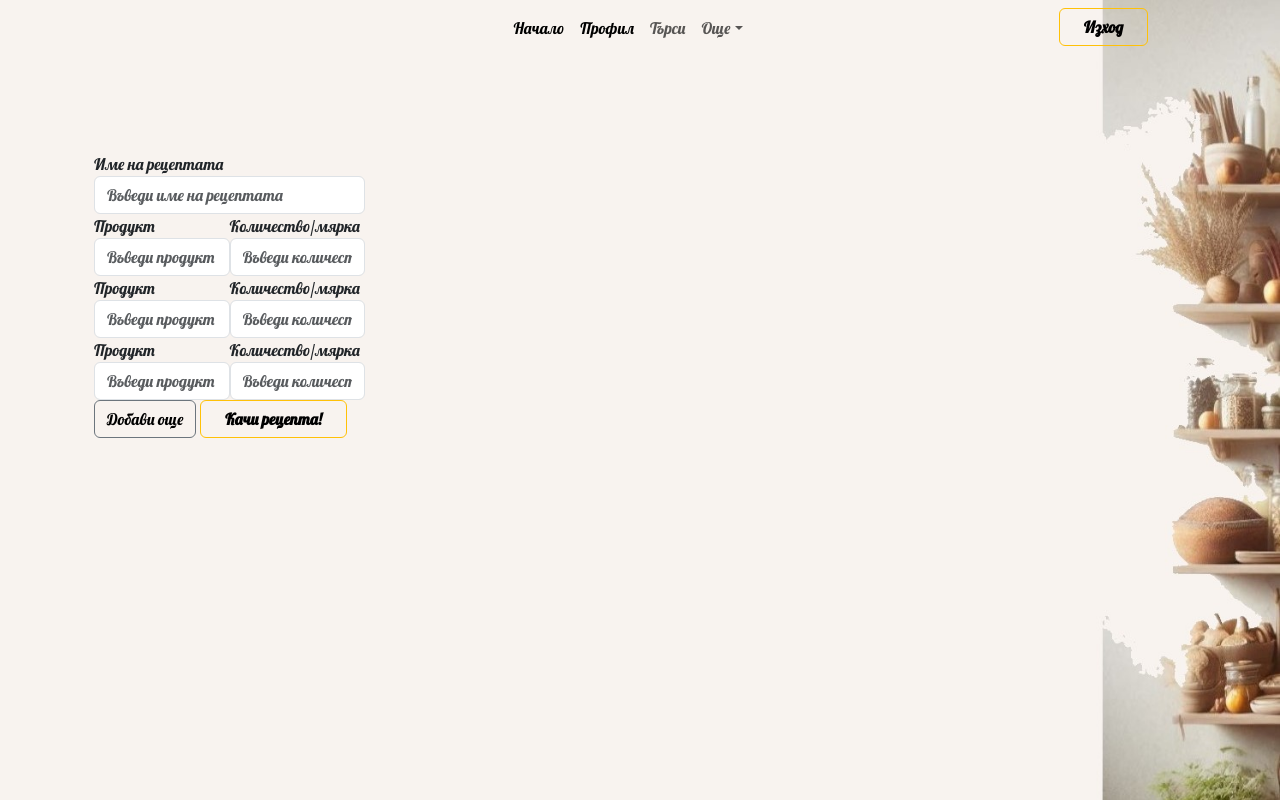
After one commit to NikolayGeorgievv/What-to-eat, a Spring Boot app: page /getAddRecipeForm in a window 1280 px wide. The commit adds this page. Run offline with Spring Boot 4, Linux system fonts and the light colour scheme; the visitor is signed in with stand-in values (Sample User, id 1); some of the project's set-up classes (security, data sources, template engines, error pages and the like) are left out, and stand-ins take their place; some libraries are stand-ins or nearby versions.

Commit message:
Basic FE implementation for user to add recipes.

```diff
--- a/src/main/java/whattoeat/app/controller/UserController.java
+++ b/src/main/java/whattoeat/app/controller/UserController.java
@@ -6,6 +6,9 @@ import org.springframework.security.core.context.SecurityContextHolder;
 import org.springframework.stereotype.Controller;
 import org.springframework.web.bind.annotation.GetMapping;
 import org.springframework.web.bind.annotation.ModelAttribute;
+import org.springframework.web.bind.annotation.PostMapping;
+import org.springframework.web.bind.annotation.RequestBody;
+import whattoeat.app.dto.CreateRecipeDTO;
 import whattoeat.app.service.service.UserService;
 
 import java.util.List;
@@ -24,6 +27,20 @@ public class UserController {
         return "userProfile";
     }
 
+    @GetMapping("/getAddRecipeForm")
+    public String getAddRecipe() {
+        return "addRecipeForm";
+    }
+
+    @PostMapping("addCustomRecipe")
+    public String addCustomRecipe(@RequestBody CreateRecipeDTO recipeDTO) {
+        Authentication authentication = SecurityContextHolder.getContext().getAuthentication();
+        String userEmail = authentication.getName();
+
+
+        return "redirect:/userProfile";
+    }
+
     @ModelAttribute("favoriteRecipes")
     public List<String> getFavoriteRecipes() {
         Authentication authentication = SecurityContextHolder.getContext().getAuthentication();
--- /dev/null
+++ b/src/main/resources/templates/addRecipeForm.html
@@ -0,0 +1,139 @@
+<!DOCTYPE html>
+<html xmlns:th="http://www.thymeleaf.org" lang="en">
+<head>
+    <link href="https://cdn.jsdelivr.net/npm/bootstrap@5.3.3/dist/css/bootstrap.min.css" rel="stylesheet"
+          integrity="sha384-QWTKZyjpPEjISv5WaRU9OFeRpok6YctnYmDr5pNlyT2bRjXh0JMhjY6hW+ALEwIH" crossorigin="anonymous">
+    <script src="https://cdn.jsdelivr.net/npm/bootstrap@5.3.3/dist/js/bootstrap.bundle.min.js"
+            integrity="sha384-YvpcrYf0tY3lHB60NNkmXc5s9fDVZLESaAA55NDzOxhy9GkcIdslK1eN7N6jIeHz"
+            crossorigin="anonymous"></script>
+    <link rel="preconnect" href="https://fonts.googleapis.com">
+    <link rel="preconnect" href="https://fonts.gstatic.com" crossorigin>
+    <link href="https://fonts.googleapis.com/css2?family=Lobster&display=swap" rel="stylesheet">
+    <link rel="stylesheet" th:href="@{'/css/mainStyling.css'}">
+
+    <meta charset="UTF-8">
+    <title>Search page</title>
+</head>
+<body>
+<div>
+    <nav th:replace="~{fragments/nav-bar}"></nav>
+</div>
+
+
+<div class="container col-xxl-8 px-4 py-5">
+    <div class="row flex-lg align-items-center g-2 py-5">
+
+        <form id="addRecipeForm"
+              th:action="@{/addCustomRecipe}"
+              th:method="post"
+              class="col-10 col-sm-8 col-lg-6">
+            <div class="form-row"  id="addRecipeContainer">
+                <div class="form-group col-md-6">
+                    <label for="recipeName">Име на рецептата</label>
+                    <input type="text" class="form-control" id="recipeName" name="recipeName"
+                           placeholder="Въведи име на рецептата">
+                    <!--                    <p th:if="${#fields.hasErrors('nameTaken')}" class="errors">Името вече се използва</p>-->
+                </div>
+                <div class="form-group col-md-6 d-flex flex-column">
+                    <div class="d-flex">
+                        <div class="d-flex flex-column">
+                            <label for="productName">Продукт</label>
+                            <input class="form-control" id="productName" name="productName"
+                                   placeholder="Въведи продукт">
+                        </div>
+                        <div class="d-flex flex-column">
+                            <label for="quantity">Количество/мярка</label>
+                            <input class="form-control" id="quantity" name="quantity"
+                                   placeholder="Въведи количество/мярка">
+                        </div>
+                    </div>
+                </div>
+                <div class="form-group col-md-6 d-flex flex-column">
+                    <div class="d-flex">
+                        <div class="d-flex flex-column">
+                            <label for="productName">Продукт</label>
+                            <input class="form-control" id="productName1" name="productName"
+                                   placeholder="Въведи продукт">
+                        </div>
+                        <div class="d-flex flex-column">
+                            <label for="quantity">Количество/мярка</label>
+                            <input class="form-control" id="quantity1" name="quantity"
+                                   placeholder="Въведи количество/мярка">
+                        </div>
+                    </div>
+                </div>
+                <div class="form-group col-md-6 d-flex flex-column">
+                    <div class="d-flex">
+                        <div class="d-flex flex-column">
+                            <label for="productName">Продукт</label>
+                            <input class="form-control" id="productName2" name="productName"
+                                   placeholder="Въведи продукт">
+                        </div>
+                        <div class="d-flex flex-column">
+                            <label for="quantity">Количество/мярка</label>
+                            <input class="form-control" id="quantity2" name="quantity"
+                                   placeholder="Въведи количество/мярка">
+                        </div>
+                    </div>
+                </div>
+            </div>
+            <button type="button" class="btn btn-outline-secondary" id="addRowButton">Добави още</button>
+            <button type="submit" class="btn btn-outline-warning btn-md px-4 me-sm-3 fw-bold"
+            >Качи рецепта!
+            </button>
+        </form>
+
+    </div>
+</div>
+
+<script>
+    document.getElementById('addRowButton').addEventListener('click', function() {
+        const container = document.getElementById('addRecipeContainer'); // Adjust the container ID if necessary
+        const newRow = document.createElement('div');
+        newRow.classList.add('form-group', 'col-md-6', 'd-flex');
+        newRow.innerHTML = `
+        <div class="d-flex flex-column">
+            <label for="productName">Продукт</label>
+            <input class="form-control" id="productName" name="productName" placeholder="Въведи продукт">
+        </div>
+        <div class="d-flex flex-column">
+            <label for="quantity">Количество/мярка</label>
+            <input class="form-control" id="quantity" name="quantity" placeholder="Въведи количество/мярка">
+        </div>
+    `;
+        container.appendChild(newRow);
+    });
+
+    document.getElementById('addRecipeForm').addEventListener('submit', function(event) {
+        event.preventDefault();
+
+        const formData = new FormData(this);
+
+        const data = {};
+        formData.forEach((value, key) => {
+            if (key === 'productName' && !value.trim()) {
+                value = "emptyNameSkipThisProduct"; // Set empty product name value to a default value to skip it when processing
+            }
+            if (!data[key]) {
+                data[key] = value;
+            } else {
+                if (!Array.isArray(data[key])) {
+                    data[key] = [data[key]];
+                }
+                data[key].push(value);
+            }
+        });
+
+        fetch(this.action, {
+            method: 'POST',
+            headers: {
+                'Content-Type': 'application/json'
+            },
+            body: JSON.stringify(data)
+        }).catch(error => {
+            console.error('Error:', error);
+        });
+    });
+</script>
+</body>
+</html>
--- a/src/main/resources/templates/fragments/nav-bar.html
+++ b/src/main/resources/templates/fragments/nav-bar.html
@@ -27,6 +27,7 @@
                             <ul class="dropdown-menu">
                                 <li><a class="dropdown-item" href="#">Контакти</a></li>
                                 <li><a class="dropdown-item" href="#">За нас</a></li>
+                                <li><a class="dropdown-item" href="/getAddRecipeForm">Добави рецепта</a></li>
                             </ul>
                         </li>
                     </ul>
```
Also changed, not shown: src/main/java/whattoeat/app/dto/CreateRecipeDTO.java (added, +35 -0 lines).
